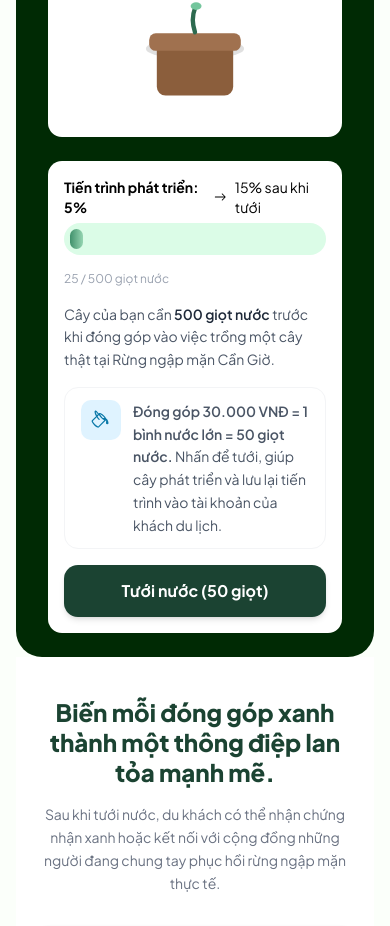
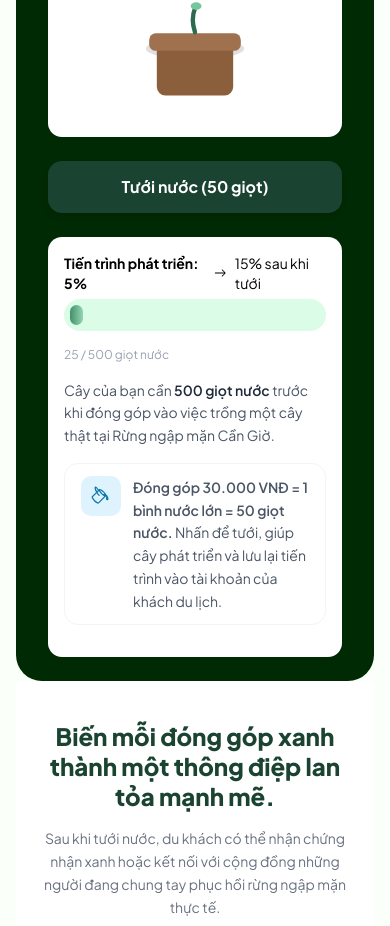
Before and after one commit to NToan324/eco-travel-web, a Next.js app: page / in a window 390 px wide. Shown: the part 1801-2727 px from the top of the page. Built offline with nearby package versions, Linux system fonts and the light colour scheme.

Commit message:
[ADD]: reponsive

```diff
--- a/components/tree/treeStage.tsx
+++ b/components/tree/treeStage.tsx
@@ -75,7 +75,14 @@ export default function BiosphereAmbassador() {
               isWatering={isWatering}
               treeRef={treeRef}
             />
-
+            <div className="sm:hidden w-full">
+              <WateringButton
+                canWater={canWater}
+                isWatering={isWatering}
+                isMaxed={waterDrops >= TOTAL_DROPS_NEEDED}
+                onWater={handleWater}
+              />
+            </div>
             <div className="flex-1 w-full space-y-4 bg-white backdrop-blur-sm rounded-xl p-4 sm:p-6">
               <ProgressSection
                 waterDrops={waterDrops}
@@ -84,13 +91,14 @@ export default function BiosphereAmbassador() {
               />
 
               <WateringInfo />
-
+              <div className="hidden sm:block">
                 <WateringButton
                   canWater={canWater}
                   isWatering={isWatering}
                   isMaxed={waterDrops >= TOTAL_DROPS_NEEDED}
                   onWater={handleWater}
                 />
+              </div>
 
               {showSaved && <SavedBadge />}
 
--- a/components/tree/treeStage/WateringButton.tsx
+++ b/components/tree/treeStage/WateringButton.tsx
@@ -15,7 +15,7 @@ const WateringButton = ({
     <button
       onClick={onWater}
       disabled={!canWater || isWatering || isMaxed}
-      className={`w-full flex items-center justify-center gap-3 font-bold py-3.5 rounded-xl transition-all duration-200 shadow-md active:scale-95
+      className={`flex w-full items-center justify-center gap-3 font-bold py-3.5 rounded-xl transition-all duration-200 shadow-md active:scale-95
         ${
           !canWater || isWatering || isMaxed ?
             "bg-gray-400 opacity-60 cursor-not-allowed"
```
Lines whose indentation alone changed are shown as unchanged.
